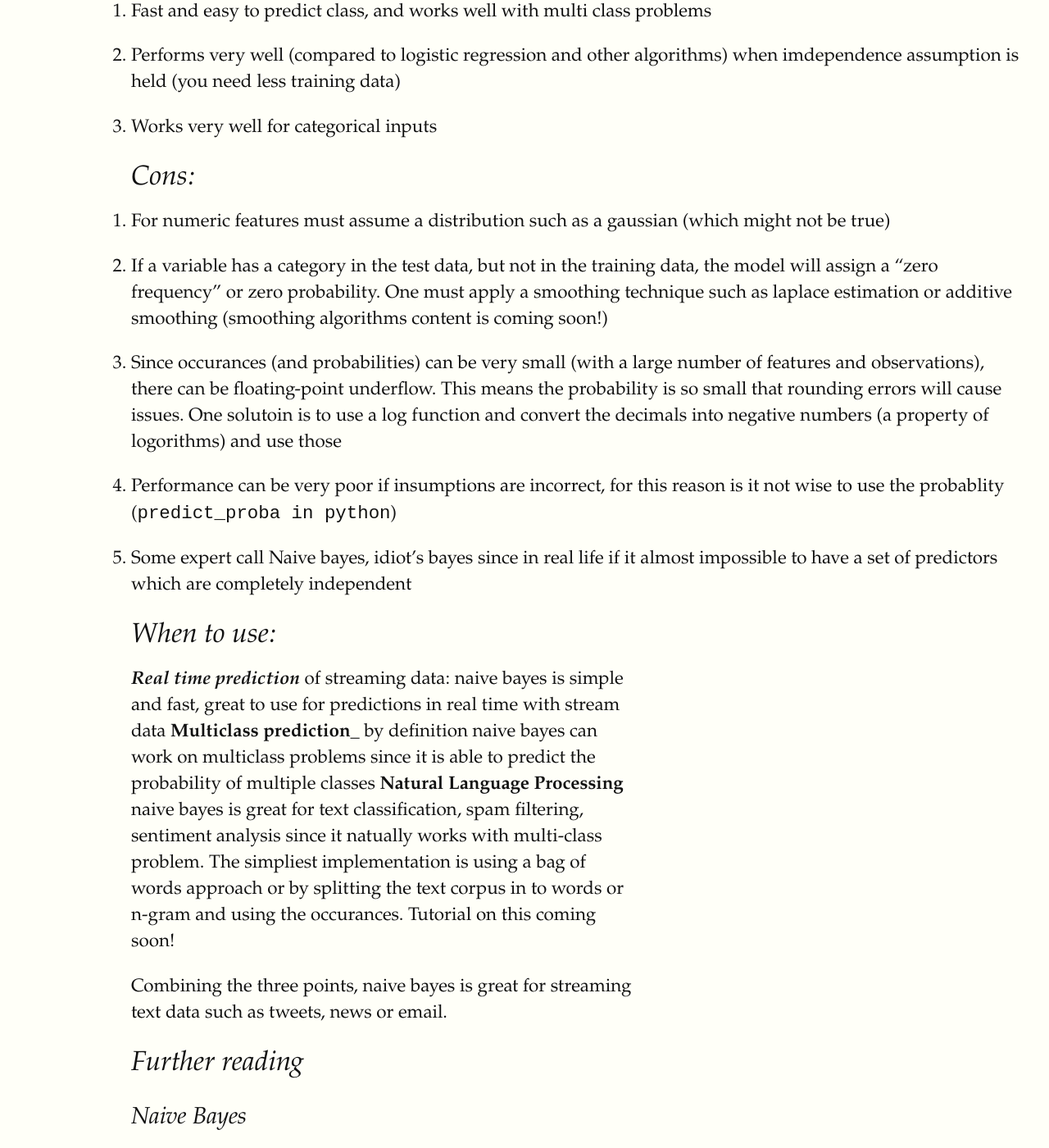
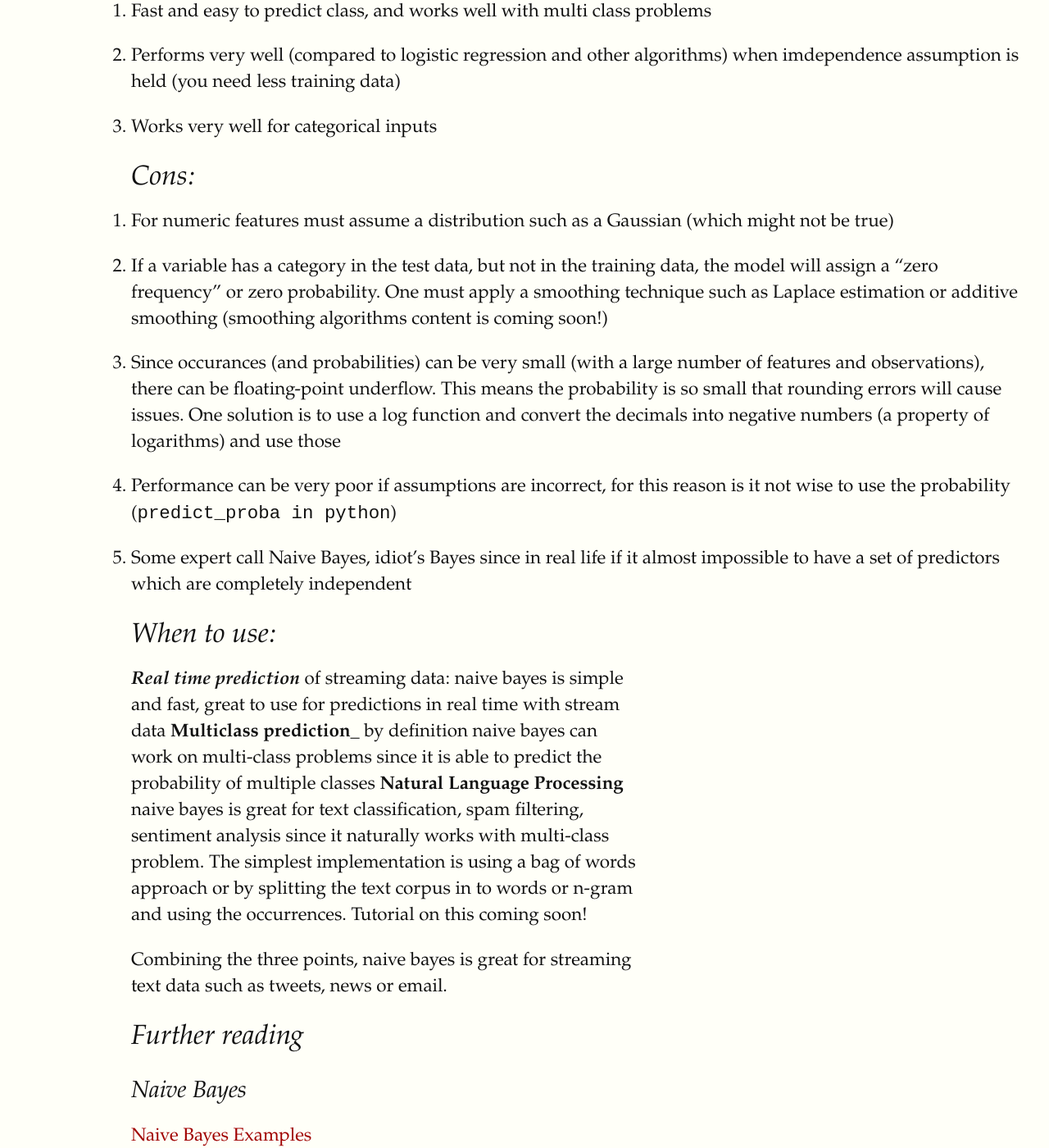
Before and after one commit to datascienceguide/datascienceguide.github.io, a Jekyll site: the page built from _posts/prediction/classification/2016-10-29-naive-bayes-classifier.md, in a window 1280 px wide and 1400 px high, scrolled down 7385 px. Shown: the whole window at 82% size. Built offline with Jekyll 4.4.1, drawn with Linux system fonts in a browser that asks for light colours; formulas are drawn with MathJax 3; some of the changed text lies outside the part shown.

Commit message:
added new notes and fixed typos

```diff
--- a/_posts/prediction/classification/2016-10-29-naive-bayes-classifier.md
+++ b/_posts/prediction/classification/2016-10-29-naive-bayes-classifier.md
@@ -16,7 +16,7 @@
 
 $$P(B) \times P(A|B) = P(A) \times P(B|A)$$
 
-Now, we are usually concerned with the probablity of event A when event B is observed P(A\|B).  If we rearrange the equation above we get:
+Now, we are usually concerned with the probability of event A when event B is observed P(A\|B).  If we rearrange the equation above we get:
 
 
 $$P(A|B) = \frac{P(A) \times P(B|A)}{P(B)}$$
@@ -56,7 +56,7 @@
 In the same way I use the following notation (to save typing):
 p(rolling 6 once) = p(6)
 
-Now lets apply bayes theorem:
+Now lets apply Bayes theorem:
 P(A|B) = P(B | A) P(A) / P(B)
 
 $$P(loaded| 666) = \frac{P(666 | loaded ) \times P(loaded )}{P(666)}$$
@@ -149,11 +149,11 @@
 
 $$ P(cheat = y | refund = n \: and \: M.S. = s) = \frac{ 2/3 \times 3/3 \times 3/10}{3/10 \times 1 \times 2/3+ 4/7 \times 2/7 \times 7/10} = 7/11 $$
 
-Based on the data, our assumptions of independance, we predict that with 7/11 (63.63%) probability the person cheated on their taxes.  The posterior probablity is 7/11 compared to the 3/10 (33.33%) prior probability.
+Based on the data, our assumptions of independence, we predict that with 7/11 (63.63%) probability the person cheated on their taxes.  The posterior probability is 7/11 compared to the 3/10 (33.33%) prior probability.
 
 ## Numerical Predictors
 
-Naive bayes can also work with numerical  features, but they must first be transformed into categorical values.  One option is to use binning described in [Preparing Data](datascienceguide.github.io/preparing-data/) and the other option (and common practice) is to assume a (usually normal) distribution and probability density function based on the mean ($$mu$$)and standard deviation $$\sigma$$of the dataset.  This assumption can be done by plotting a histogram of the data in addition to computing the mean and standard deviation.
+Naive Bayes can also work with numerical  features, but they must first be transformed into categorical values.  One option is to use binning described in [Preparing Data](datascienceguide.github.io/preparing-data/) and the other option (and common practice) is to assume a (usually normal) distribution and probability density function based on the mean ($$mu$$)and standard deviation $$\sigma$$of the dataset.  This assumption can be done by plotting a histogram of the data in addition to computing the mean and standard deviation.
 
 The following is the equation for a normal distribution:
 
@@ -180,17 +180,17 @@
 3. Works very well for categorical inputs
 
 ## Cons:
-1.  For numeric features must assume a distribution such as a gaussian (which might not be true)
-2.  If a variable has a category in the test data, but not in the training data, the model will assign a "zero frequency" or zero probability.  One must apply a smoothing technique such as laplace estimation or additive smoothing (smoothing algorithms content is coming soon!)
-3.  Since occurances (and probabilities) can be very small (with a large number of features and observations), there can be floating-point underflow.  This means the probability is so small that rounding errors will cause issues.  One solutoin is to use a log function and convert the decimals into negative numbers (a property of logorithms) and use those
-4.  Performance can be very poor if insumptions are incorrect, for this reason is it not wise to use the probablity (`predict_proba in python`)
-5.  Some expert call Naive bayes, idiot's bayes since in real life if it almost impossible to have a set of predictors which are completely independent
+1.  For numeric features must assume a distribution such as a Gaussian (which might not be true)
+2.  If a variable has a category in the test data, but not in the training data, the model will assign a "zero frequency" or zero probability.  One must apply a smoothing technique such as Laplace estimation or additive smoothing (smoothing algorithms content is coming soon!)
+3.  Since occurances (and probabilities) can be very small (with a large number of features and observations), there can be floating-point underflow.  This means the probability is so small that rounding errors will cause issues.  One solution is to use a log function and convert the decimals into negative numbers (a property of logarithms) and use those
+4.  Performance can be very poor if assumptions are incorrect, for this reason is it not wise to use the probability (`predict_proba in python`)
+5.  Some expert call Naive Bayes, idiot's Bayes since in real life if it almost impossible to have a set of predictors which are completely independent
 
 ## When to use:
 
 ___Real time prediction___ of streaming data: naive bayes is simple and fast, great to use for predictions in real time with stream data
-__Multiclass prediction___ by definition naive bayes can work on multiclass problems since it is able to predict the probability of multiple classes
-__Natural Language Processing__ naive bayes is great for text classification, spam filtering, sentiment analysis since it natually works with multi-class problem.  The simpliest implementation is using a bag of words approach or by splitting the text corpus in to words or n-gram and using the occurances.  Tutorial on this coming soon!
+__Multiclass prediction___ by definition naive bayes can work on multi-class problems since it is able to predict the probability of multiple classes
+__Natural Language Processing__ naive bayes is great for text classification, spam filtering, sentiment analysis since it naturally works with multi-class problem.  The simplest implementation is using a bag of words approach or by splitting the text corpus in to words or n-gram and using the occurrences.  Tutorial on this coming soon!
 
 Combining the three points, naive bayes is great for streaming text data such as tweets, news or email.
 
```
Also changed, not shown: other parts of _posts/prediction/classification/2016-10-29-naive-bayes-classifier.md (+8 -8 lines), _posts/prediction/classification/2016-10-27-rule-based-learning.md (+7 -1 lines), 3 other files.
